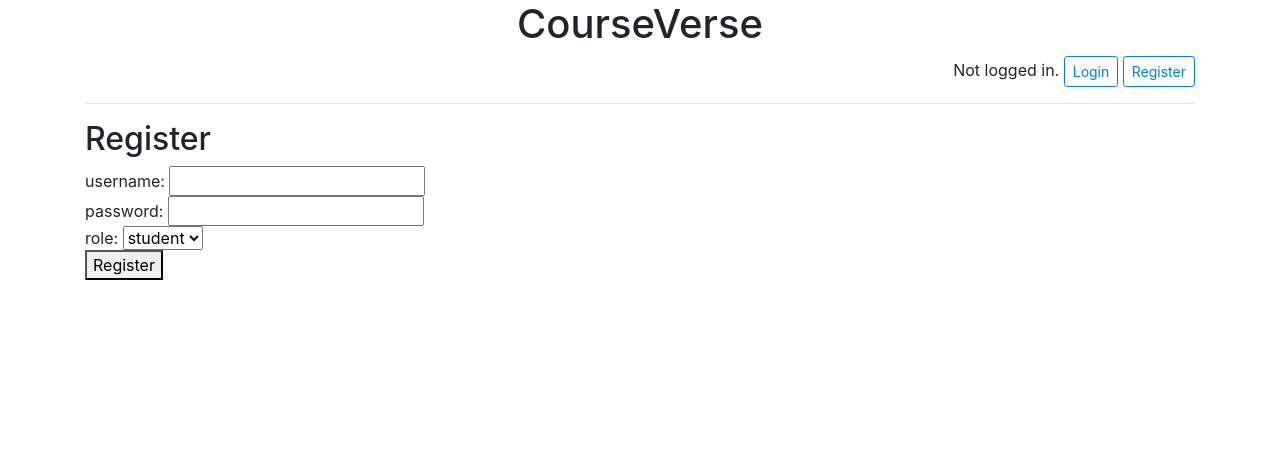
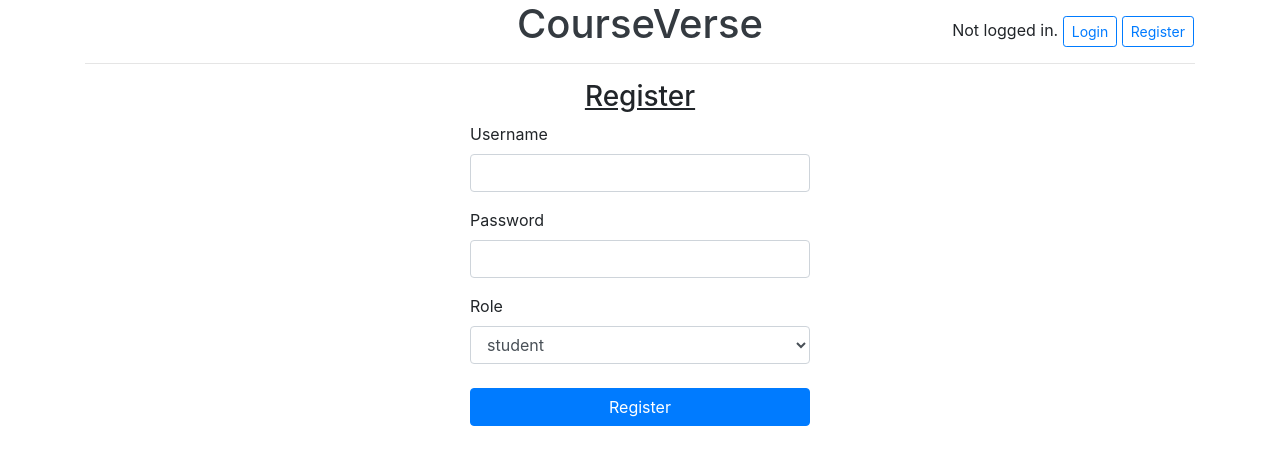
Before and after one commit to teemukoukkari/CourseVerse, a Flask app: page /register in a window 1280 px wide. Shown: the top 465 px of the page. Run offline with Flask 3, Linux system fonts and the light colour scheme.

Commit message:
Add styles to the login and register pages

```diff
--- a/templates/layout.html
+++ b/templates/layout.html
@@ -10,11 +10,22 @@
             crossorigin="anonymous"
         >
         <title>CourseVerse</title>
+        <script>
+            if (window.history.replaceState) {
+                window.history.replaceState(null, null, window.location.href);
+            }
+        </script>
     </head>
     <body>
         <div class="container">
+            <div class="row">
+                <div class="col-md-4"></div>
+                <div class="col-md-4">
+                    <a href="/" class="text-decoration-none text-dark">
                         <h1 class="text-center">CourseVerse</h1>
-            <div class="text-right">
+                    </a>
+                </div>
+                <div class="text-right col-md-4 p-3">
                     {% if user != None %}
                         Logged in as {{user.username}} ({{user.role}}).
                         <a href="/logout">
@@ -30,8 +41,11 @@
                         </a>
                     {% endif %}
                 </div>
-            <hr/>
+            </div>
+            <hr class="mt-0"/>
+            <div class="container">
                 {% block content %}{% endblock %}
+            </div>
         </div>
     </body>
 </html>
--- a/templates/register.html
+++ b/templates/register.html
@@ -1,15 +1,27 @@
 {% extends "layout.html" %}
 {% block content %}
-<h2>Register</h2>
-<form action="/register" method="POST">
-    username: <input type="text" name="username"/><br>
-    password: <input type="password" name="password"/><br>
-    role:
-    <select name="role">
-        <option value="student">student</option>
-        <option value="teacher">teacher</option>
-    </select><br>
-    <button type="submit">Register</button>
-</form>
-{% if error_msg %}<p style="color:red;">{{error_msg}}</p>{% endif %}
+<h3 class="text-center"><u>Register</u></h3>
+<div class="row justify-content-center">
+    <div class="col-md-4">
+        <form action="/register" method="POST">
+            <div class="mb-3">
+                <label class="form-label">Username</label>
+                <input type="text" class="form-control" name="username" required/>
+            </div>
+            <div class="mb-3">
+                <label class="form-label">Password</label>
+                <input type="password" class="form-control" name="password" required/>
+            </div>
+            <div>
+                <label class="form-label">Role</label>
+                <select class="form-control" name="role" required>
+                    <option value="student">student</option>
+                    <option value="teacher">teacher</option>
+                </select><br>
+            </div>
+            <button type="submit" class="btn btn-primary w-100">Register</button>
+        </form>
+        {% include 'error_box.html' %}
+    </div>
+</div>
 {% endblock %}
```
Also changed, not shown: templates/courses.html (+6 -8 lines), templates/login.html (+17 -7 lines). Lines whose indentation alone changed are shown as unchanged.
